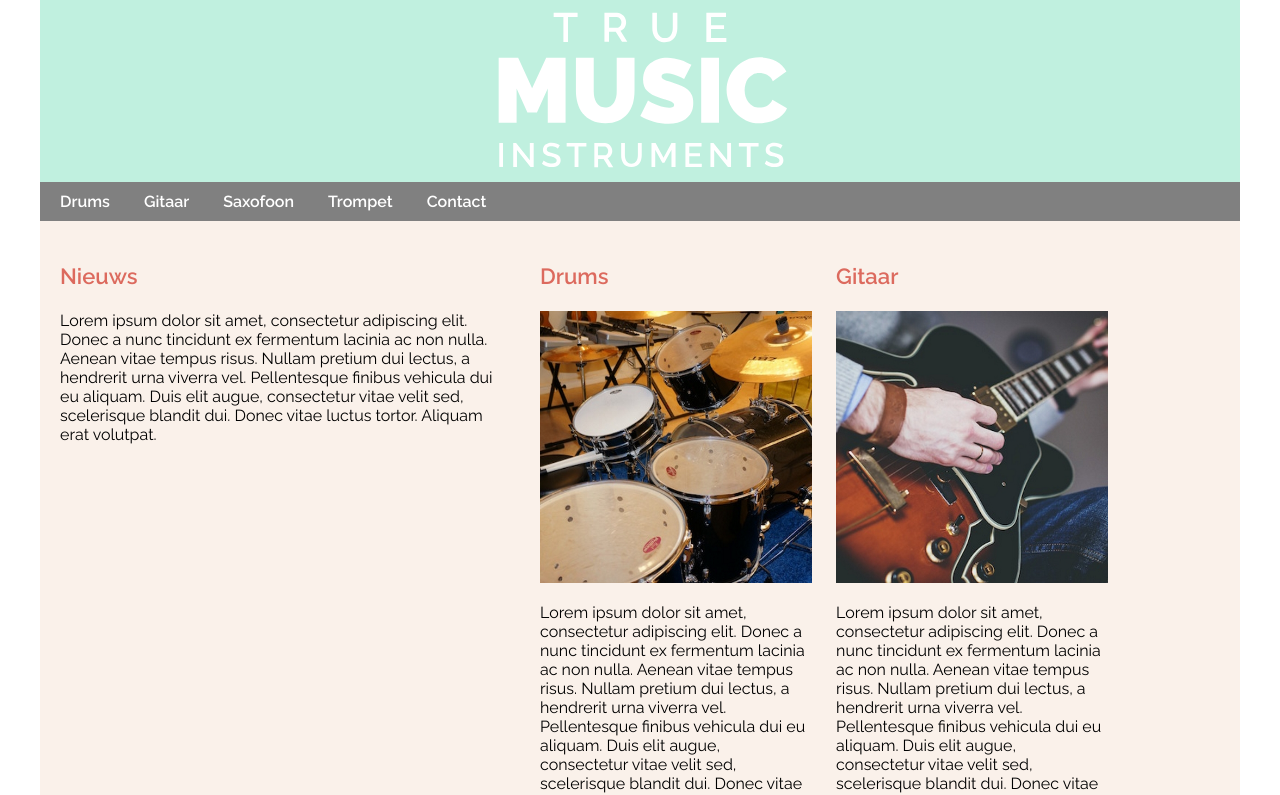
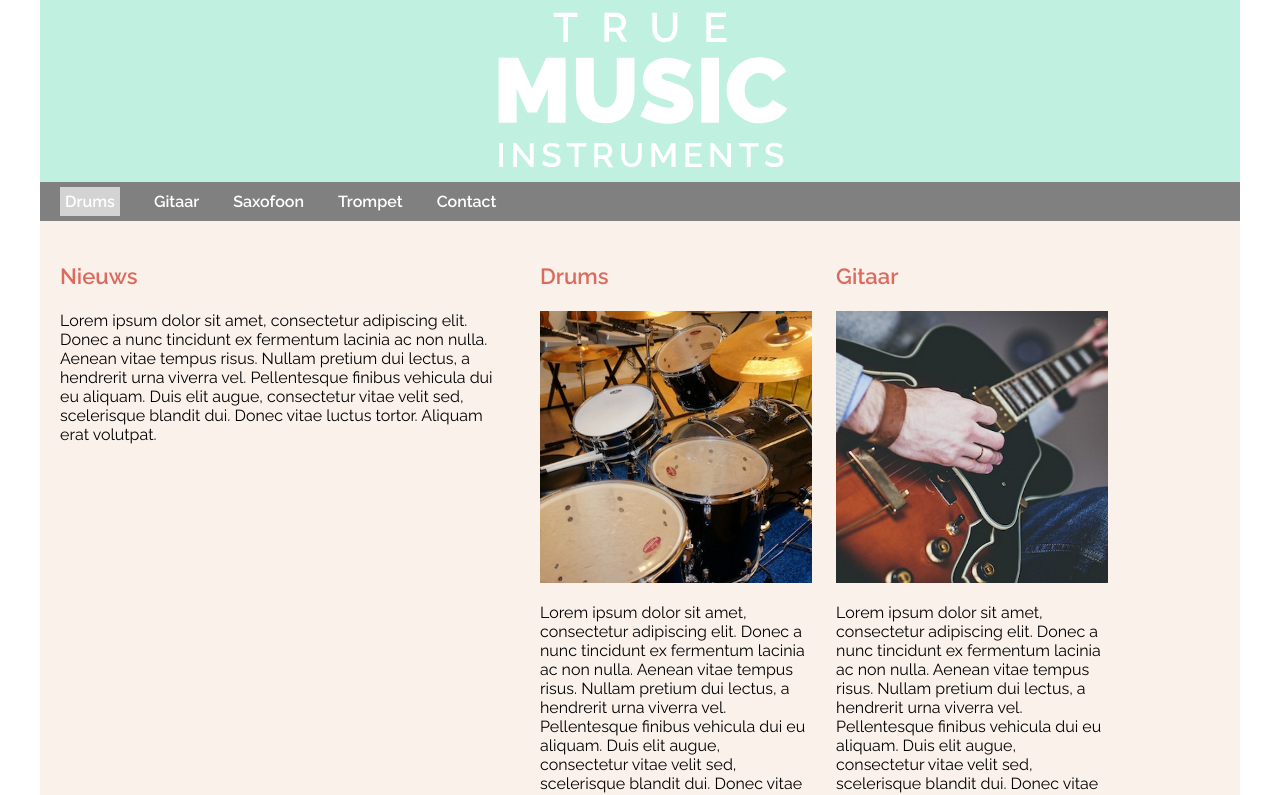
Before and after one commit to Dennis1325/ResponsiveWebsite, a plain HTML site: page index.html in a window 1280 px wide. In both pictures the pointer is over the link "Drums". Shown: the top 795 px of the page. Drawn offline with Linux system fonts and the light colour scheme.

Commit message:
kleine aanpassingen gemaakt

```diff
--- a/style.css
+++ b/style.css
@@ -43,7 +43,10 @@ li a {
     text-decoration:none;
     font-weight:600;
 }
-
+li a:hover{
+    background-color: lightgray;
+    padding: 5px;
+}
 img#logo{
     width:320px;
 }
```
